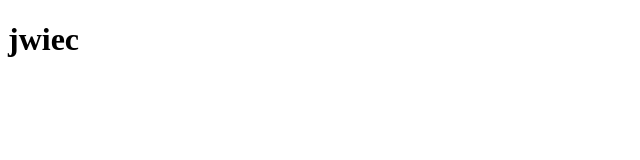
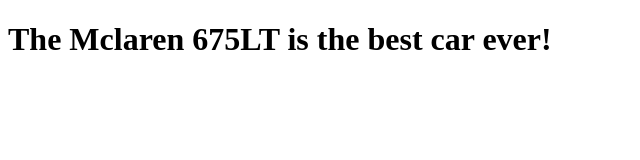
Before and after one commit to Ryan-Cox/coursera-test, a plain HTML site: page site/index.html in a window 1280 px wide. Shown: the whole page, without its empty margins (0-640 px from the left). Drawn offline with Linux system fonts and the light colour scheme.

Commit message:
Small addition to our page content.

```diff
--- a/site/index.html
+++ b/site/index.html
@@ -4,6 +4,6 @@
 	<title>hrrv</title>
 </head>
 <body>
-<h1>jwiec<h1>
+<h1>The Mclaren 675LT is the best car ever!<h1>
 </body>
 </html>
```
